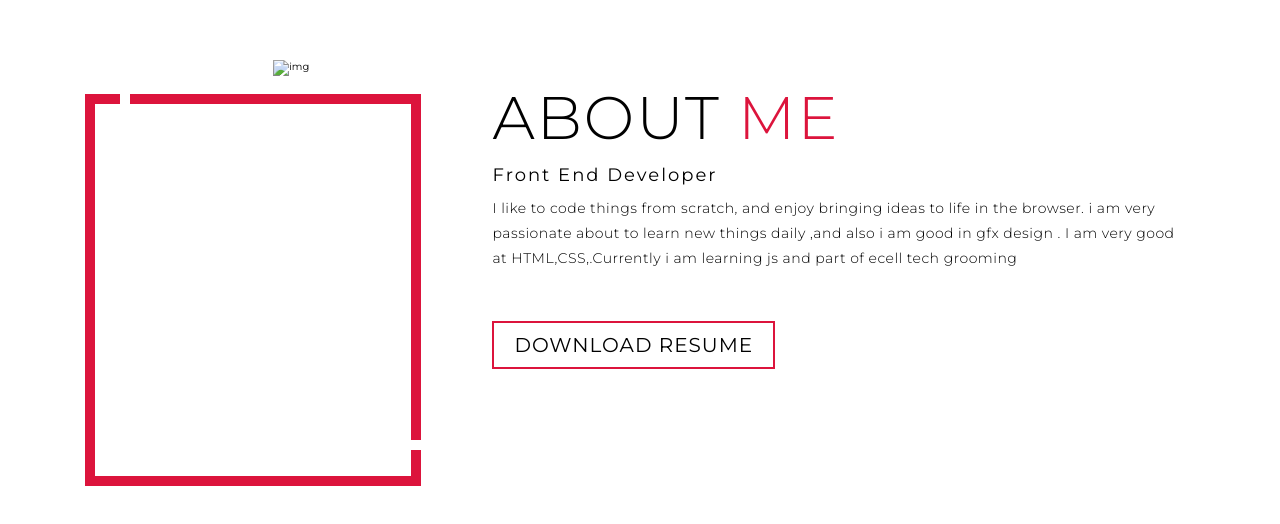
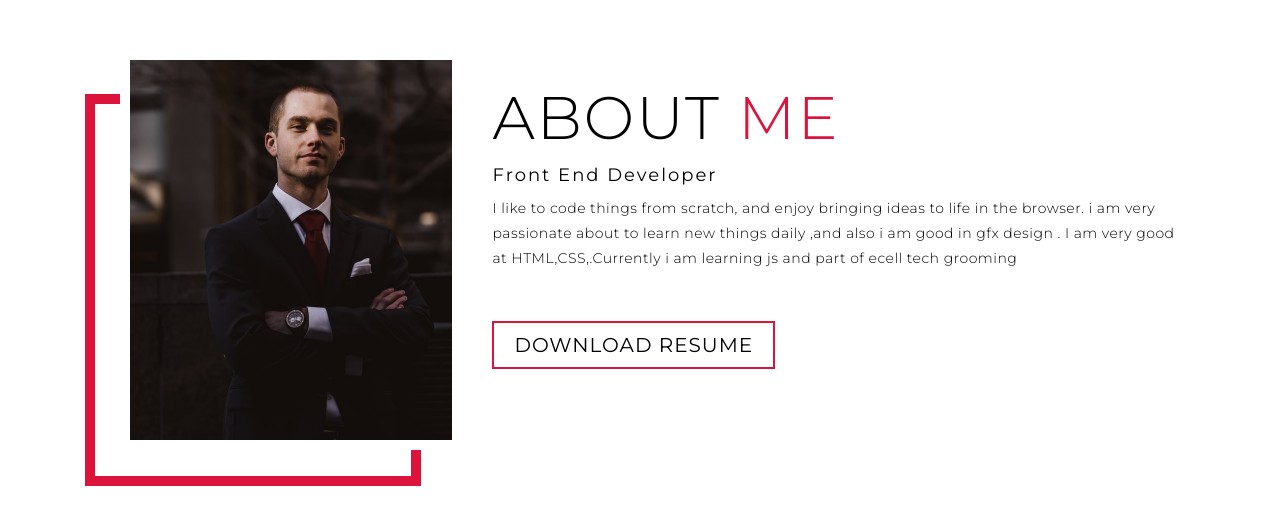
Before and after one commit to DeadlyRanger/ecell-recurit, a plain HTML site: page index.html in a window 1280 px wide. Shown: the part 2873-3397 px from the top of the page. Drawn offline with Linux system fonts and the light colour scheme.

Commit message:
Update index.html

```diff
--- a/index.html
+++ b/index.html
@@ -126,7 +126,7 @@
     <div class="about container">
       <div class="col-left">
         <div class="about-img">
-          <img src="xx.png" alt="img" >
+          <img src="xxxx.png" alt="img" >
         </div>
       </div>
       <div class="col-right">
```
